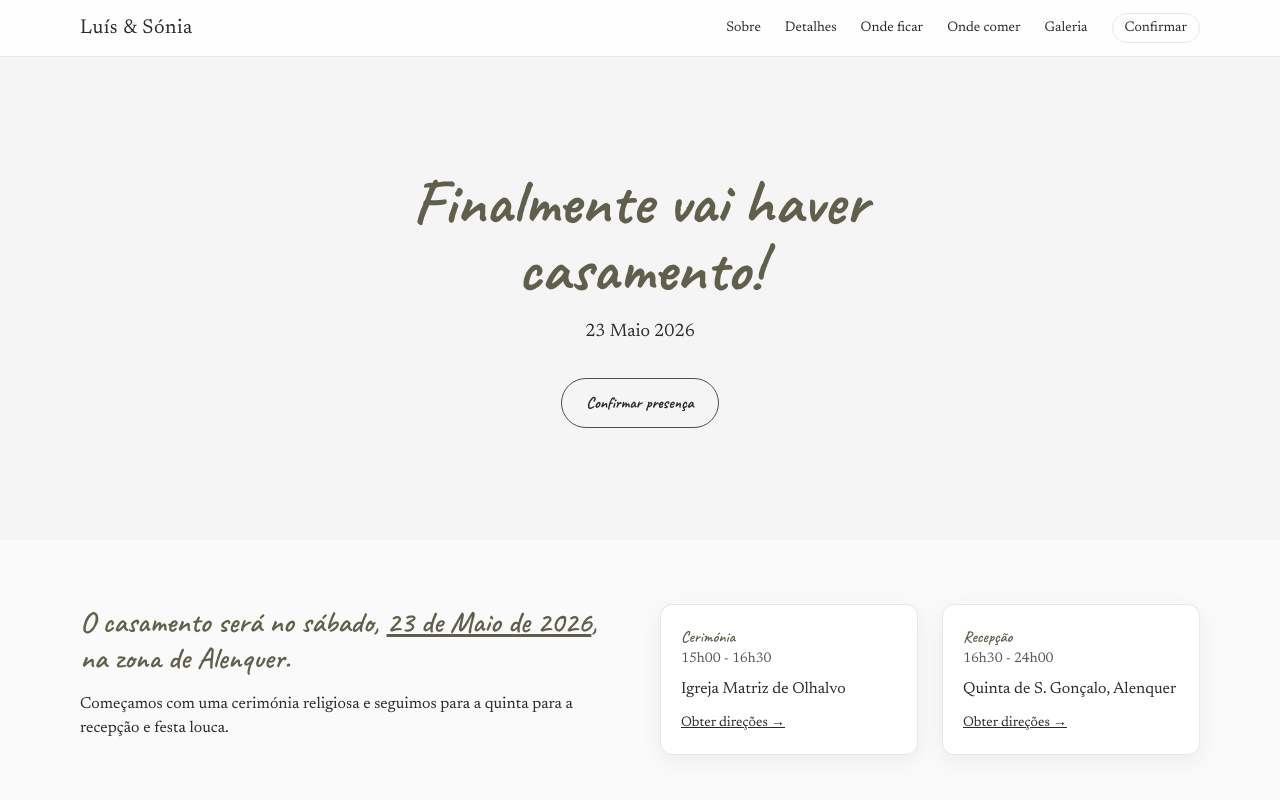
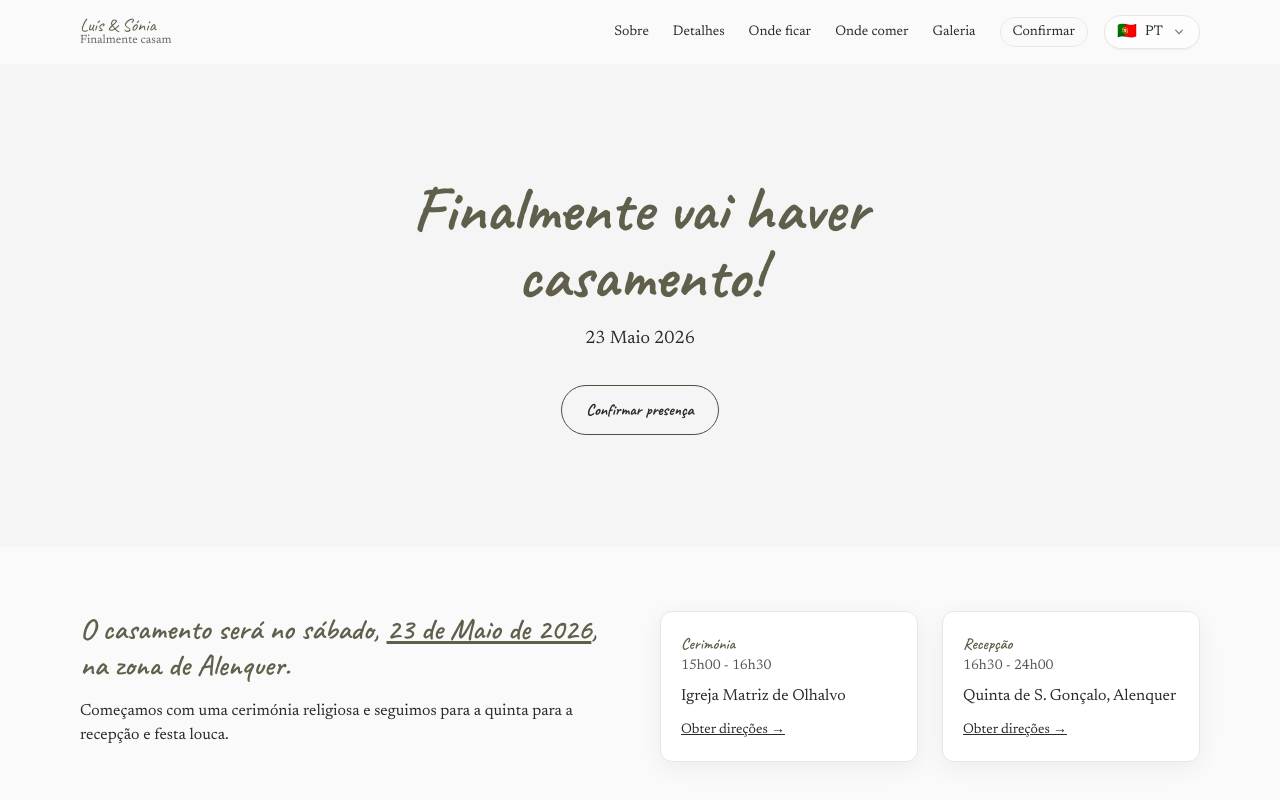
Before and after one commit to lmmendes/finallygettingmarried, a Nuxt app: page / in a window 1280 px wide. Shown: the top 800 px of the page. Built offline with nearby package versions, Linux system fonts and the light colour scheme.

Commit message:
added i18n

```diff
--- /dev/null
+++ b/app/components/LanguageSwitcher.vue
@@ -0,0 +1,57 @@
+<template>
+  <div class="relative" @keydown.escape="open=false">
+    <button
+        class="flex items-center gap-2 rounded-full border border-neutral-200 bg-white/70 px-3 py-1.5 shadow-sm hover:bg-white"
+        @click="open = !open"
+        :aria-expanded="open"
+        aria-haspopup="listbox"
+    >
+      <span class="text-base leading-none">{{ current.flag }}</span>
+      <span class="text-sm">{{ current.code.toUpperCase() }}</span>
+      <svg class="size-4 opacity-60" viewBox="0 0 20 20" fill="currentColor"><path d="M5.23 7.21a.75.75 0 0 1 1.06.02L10 11.086l3.71-3.855a.75.75 0 1 1 1.08 1.04l-4.24 4.41a.75.75 0 0 1-1.08 0L5.21 8.27a.75.75 0 0 1 .02-1.06z"/></svg>
+    </button>
+
+    <ul
+        v-if="open"
+        class="absolute right-0 mt-2 w-36 overflow-hidden rounded-xl border bg-white shadow-lg"
+        role="listbox"
+    >
+      <li
+          v-for="l in localesList"
+          :key="l.code"
+          class="flex cursor-pointer items-center gap-2 px-3 py-2 text-sm hover:bg-neutral-50"
+          @click="choose(l.code)"
+          role="option"
+          :aria-selected="l.code === locale"
+      >
+        <span class="text-base leading-none">{{ l.flag }}</span>
+        <span class="flex-1">{{ l.code.toUpperCase() }}</span>
+        <span v-if="l.code === locale" class="text-xs opacity-60">✓</span>
+      </li>
+    </ul>
+  </div>
+</template>
+
+<script setup lang="ts">
+import { onClickOutside } from '#imports'
+const { locale, locales, setLocale } = useI18n()
+
+const open = ref(false)
+const el = ref<HTMLElement | null>(null)
+onMounted(() => { if (el.value) onClickOutside(el, () => (open.value = false)) })
+
+const localesList = computed(() =>
+    (locales.value as Array<any>).map(l => ({
+      code: l.code, name: l.name, flag: l.flag ?? (l.code === 'pt' ? '🇵🇹' : '🇬🇧')
+    }))
+)
+
+const current = computed(() =>
+    localesList.value.find(l => l.code === locale.value) ?? { code: 'pt', flag: '🇵🇹' }
+)
+
+function choose(code: string) {
+  setLocale(code)
+  open.value = false
+}
+</script>
--- a/app/components/SiteHeader.vue
+++ b/app/components/SiteHeader.vue
@@ -1,66 +1,50 @@
 <template>
-    <header
-        class="sticky top-0 z-20 backdrop-blur bg-white/70 border-b border-neutral-200"
-    >
-        <div
-            class="mx-auto max-w-6xl px-4 h-14 flex items-center justify-between"
-        >
-            <NuxtLink
-                to="/"
-                class="flex items-center gap-2 group"
-                aria-label="Página inicial"
-            >
-                <span
-                    class="font-script text-xl tracking-wide group-hover:opacity-80"
-                    >Luís &amp; Sónia</span
-                >
-                <span class="sr-only">Casamento</span>
+  <header class="sticky top-0 z-20 bg-neutral-50/80 backdrop-blur">
+    <div class="mx-auto max-w-6xl px-4 h-16 flex items-center justify-between">
+      <!-- Brand (two lines) -->
+      <NuxtLink to="/" class="group">
+        <div class="font-display text-lg text-[#605F4B] leading-none"> {{ $t('brand.title') }} </div>
+        <div class="text-xs opacity-70 -mt-0.5">{{ $t('brand.subtitle') }}</div>
       </NuxtLink>
 
+      <div class="flex items-center gap-4">
         <nav class="hidden sm:flex items-center gap-6 text-sm">
-                <a href="#sobre" class="hover:opacity-70">Sobre</a>
-                <a href="#detalhes" class="hover:opacity-70">Detalhes</a>
-                <a href="#ficar" class="hover:opacity-70">Onde ficar</a>
-                <a href="#comer" class="hover:opacity-70">Onde comer</a>
-                <a href="#galeria" class="hover:opacity-70">Galeria</a>
-                <a
-                    href="#rsvp"
-                    class="rounded-full border px-3 py-1 hover:bg-neutral-100"
-                    >Confirmar</a
-                >
+          <a href="#sobre"   class="hover:opacity-70">{{ $t('nav.about') }}</a>
+          <a href="#detalhes" class="hover:opacity-70">{{ $t('nav.details') }}</a>
+          <a href="#ficar"   class="hover:opacity-70">{{ $t('nav.stay') }}</a>
+          <a href="#comer"   class="hover:opacity-70">{{ $t('nav.eat') }}</a>
+          <a href="#galeria" class="hover:opacity-70">{{ $t('nav.gallery') }}</a>
+          <a href="#rsvp"    class="rounded-full border px-3 py-1 hover:bg-neutral-100">{{ $t('nav.rsvp') }}</a>
         </nav>
 
-            <button
-                class="sm:hidden rounded-md border px-3 py-1"
-                @click="open = !open"
-                aria-label="Abrir menu"
-            >
-                Menu
-            </button>
+        <div ref="el">
+          <LanguageSwitcher />
         </div>
 
+        <button class="sm:hidden rounded-md border px-3 py-1" @click="open = !open" aria-label="Abrir menu">Menu</button>
+      </div>
+    </div>
+
+    <!-- mobile -->
     <div v-if="open" class="sm:hidden border-t border-neutral-200">
       <nav class="mx-auto max-w-6xl px-4 py-3 grid gap-2">
-                <a href="#sobre">Sobre</a>
-                <a href="#detalhes">Detalhes</a>
-                <a href="#ficar">Onde ficar</a>
-                <a href="#comer">Onde comer</a>
-                <a href="#galeria">Galeria</a>
-                <a href="#rsvp" class="rounded-md border px-3 py-2 text-center"
-                    >Confirmar presença</a
-                >
+        <a href="#sobre">{{ $t('nav.about') }}</a>
+        <a href="#detalhes">{{ $t('nav.details') }}</a>
+        <a href="#ficar">{{ $t('nav.stay') }}</a>
+        <a href="#comer">{{ $t('nav.eat') }}</a>
+        <a href="#galeria">{{ $t('nav.gallery') }}</a>
+        <a href="#rsvp" class="rounded-md border px-3 py-2 text-center">{{ $t('nav.rsvp') }}</a>
       </nav>
     </div>
   </header>
 </template>
 
 <script setup lang="ts">
-const open = ref(false);
+const open = ref(false)
 watchEffect(() => {
-    if (!open.value) return;
-    const onEsc = (e: KeyboardEvent) =>
-        e.key === "Escape" && (open.value = false);
-    window.addEventListener("keydown", onEsc);
-    onUnmounted(() => window.removeEventListener("keydown", onEsc));
-});
+  if (!open.value) return
+  const onEsc = (e: KeyboardEvent) => e.key === 'Escape' && (open.value = false)
+  window.addEventListener('keydown', onEsc)
+  onUnmounted(() => window.removeEventListener('keydown', onEsc))
+})
 </script>
--- /dev/null
+++ b/i18n/locales/pt.json
@@ -0,0 +1,10 @@
+{
+  "brand.title": "Luís & Sónia",
+  "brand.subtitle": "Finalmente casam",
+  "nav.about": "Sobre",
+  "nav.details": "Detalhes",
+  "nav.stay": "Onde ficar",
+  "nav.eat": "Onde comer",
+  "nav.gallery": "Galeria",
+  "nav.rsvp": "Confirmar"
+}
--- a/nuxt.config.ts
+++ b/nuxt.config.ts
@@ -1,7 +1,16 @@
 // https://nuxt.com/docs/api/configuration/nuxt-config
 export default defineNuxtConfig({
   compatibilityDate: "2025-07-15",
-  modules: ["@nuxtjs/tailwindcss"],
+  modules: ["@nuxtjs/tailwindcss", "@nuxtjs/i18n", "@vueuse/nuxt"],
+  i18n: {
+    defaultLocale: 'pt',
+    strategy: 'prefix_except_default',
+    langDir: 'locales',
+    locales: [
+      { code: 'pt', iso: 'pt-PT', file: 'pt.json', name: 'Português', flag: '🇵🇹' },
+      { code: 'en', iso: 'en-US', file: 'en.json', name: 'English',   flag: '🇬🇧' }
+    ]
+  },
   app: {
     head: {
       title: "Luís & Sónia — Finalmente vai haver casamento!",
--- a/package.json
+++ b/package.json
@@ -10,6 +10,9 @@
     "postinstall": "nuxt prepare"
   },
   "dependencies": {
+    "@nuxtjs/i18n": "^10.0.4",
+    "@vueuse/core": "^13.6.0",
+    "@vueuse/nuxt": "^13.6.0",
     "nuxt": "^4.0.3",
     "vue": "^3.5.18",
     "vue-router": "^4.5.1"
```
Also changed, not shown: i18n/locales/en.json (added, +10 -0 lines), 1 other file (tests, documents, lock files or other folders). Lines whose indentation alone changed are shown as unchanged.
